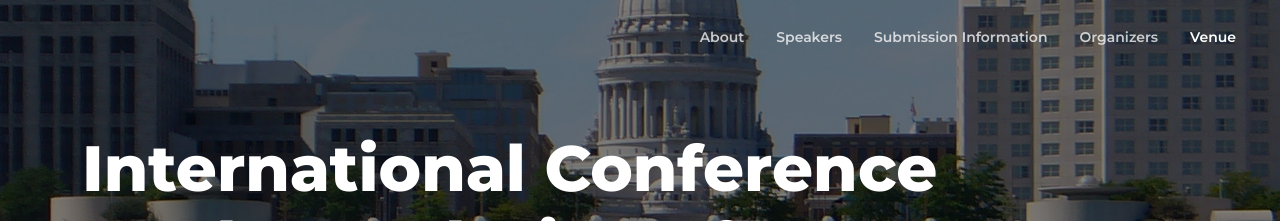
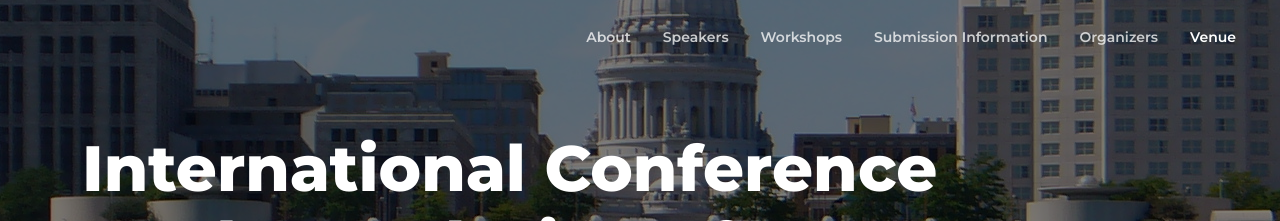
Before and after one commit to evolang2024/evolang2024.github.io, a Jekyll site: the page built from _pages/index.md, in a window 1280 px wide. Shown: the top 221 px of the page. Built offline with Jekyll 4.4.1, drawn with Linux system fonts in a browser that asks for light colours; nearby versions of some CDN libraries; library files that are not in the unit come from our copies.

Commit message:
Update default.html
- Add workshops section

```diff
--- a/_layouts/default.html
+++ b/_layouts/default.html
@@ -39,6 +39,7 @@
 
 							<li class="nav-item"><a class="nav-link scrollto" href="#about-section">About</a></li>
 							<li class="nav-item"><a class="nav-link scrollto" href="#speakers-section">Speakers</a></li>
+							<li class="nav-item"><a class="nav-link scrollto" href="#workshops-section">Workshops</a></li>
 							<li class="nav-item"><a class="nav-link scrollto" href="#submit-section">Submission Information</a></li>
 							<li class="nav-item"><a class="nav-link scrollto" href="#organizers-section">Organizers</a></li>
 							<!-- <li class="nav-item"><a class="nav-link scrollto" href="#schedule-section">Schedule</a></li> -->
```
